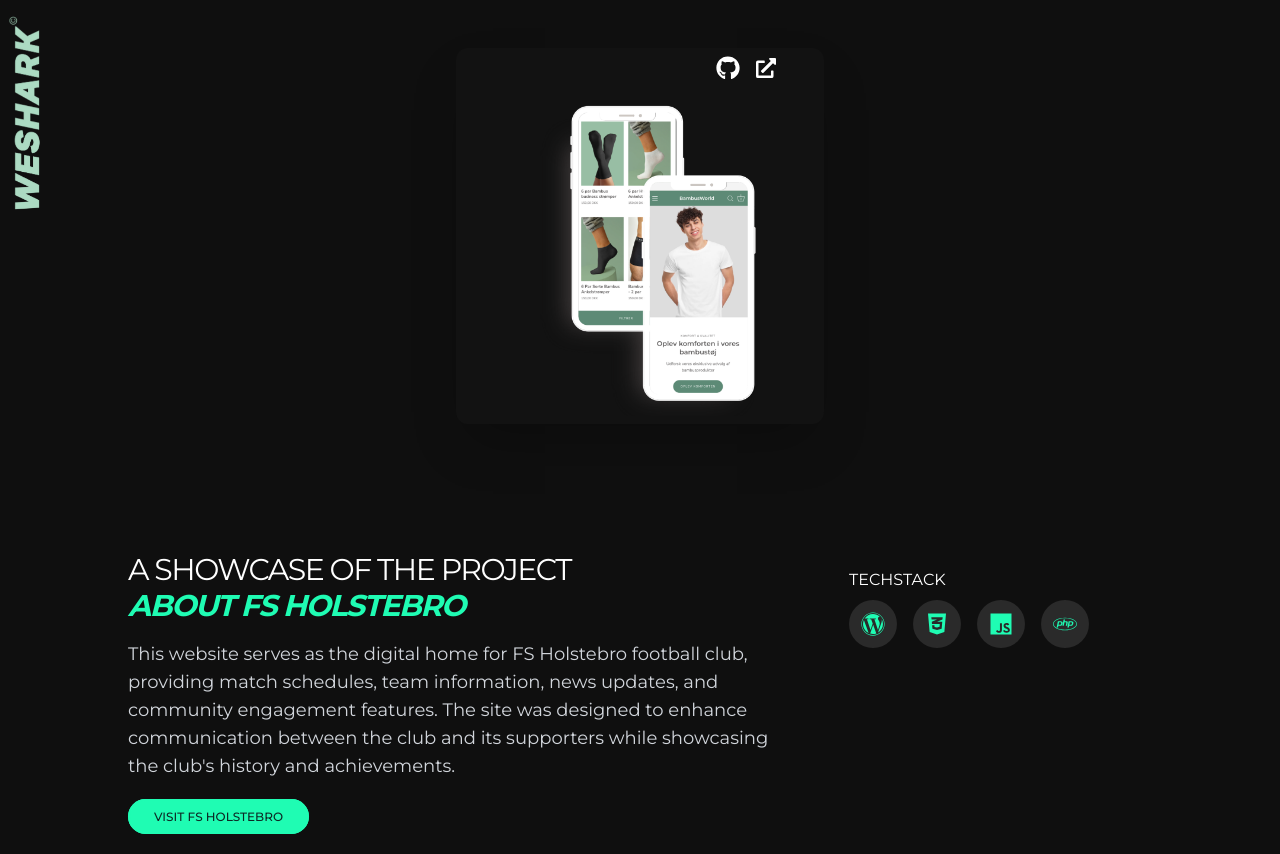
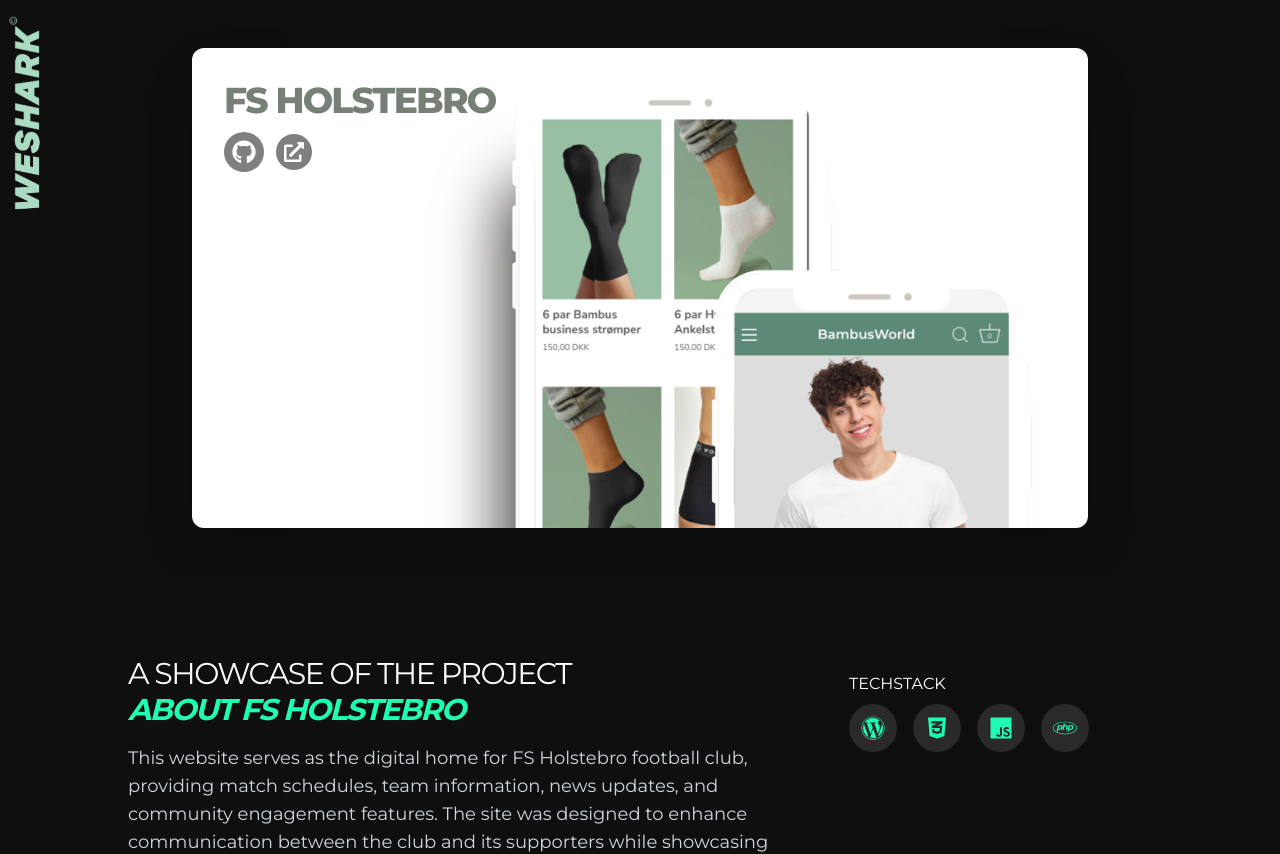
Before and after one commit to Aloushi755/portofolio-weshark, a Next.js app in the folder frontend/: page /projects/fs-holstebro in a window 1280 px wide. Shown: the top 854 px of the page. Built offline with nearby package versions, Linux system fonts and the light colour scheme.

Commit message:
Update project details and enhance ProjectPage layout with new hero image

```diff
--- a/frontend/app/data/projects.json
+++ b/frontend/app/data/projects.json
@@ -4,7 +4,7 @@
     "description": "A booking system for users to make and manage reservations.",
     "longDescription": "Resbook is a comprehensive booking system that enables users to easily make, view, and manage their reservations. The platform offers an intuitive interface for scheduling, real-time availability updates, and automated confirmation emails.",
     "imageSrc": "/resbookuser.png",
-    "detailImageSrc": "/resbookadmin.png",
+    "detailImageSrc": "/banner-project.webp",
     "href": "/projects/resbook-user",
     "externalUrl": "https://resbook.vercel.app",
     "type": "Web Application",
--- a/frontend/app/projects/[slug]/page.jsx
+++ b/frontend/app/projects/[slug]/page.jsx
@@ -70,40 +70,50 @@ export default function ProjectPage({ params }) {
     return (
         <>
             {/* ─────────────────────  FULL-WIDTH HERO  ───────────────────── */}
-            <section className="w-screen">
-                {/* the trick that actually stretches the background edge-to-edge */}
-                <div className="relative left-1/2 right-1/2 -ml-[50vw] -mr-[50vw] w-screen py-12">
-                    <div className="mx-auto max-w-6xl flex items-center justify-center">
-                        <div className="rounded-xl overflow-hidden shadow-2xl bg-green_spotify py-2 pr-12">
-                            <div className="flex justify-end items-center gap-4 pb-4">
-                                <a href={project.githubUrl || "#"}
-                                    target="_blank"
-                                    rel="noopener noreferrer"
-                                    className="text-white hover:text-green_light transition-colors"
-                                    title="View GitHub Repository">
-                                    <FaGithub size={24} />
-                                </a>
-                                <a href={project.externalUrl}
-                                    target="_blank"
-                                    rel="noopener noreferrer"
-                                    className="text-white hover:text-green_light transition-colors"
-                                    title="Visit Live Project">
-                                    <FaExternalLinkAlt size={20} />
-                                </a>
-                            </div>
-
+            <section className="relative w-full overflow-x-hidden">
+                <div className="left-1/2 right-1/2 w-screen max-w-[100vw] py-12 relative transform -translate-x-1/2">
+                    <div className="mx-auto flex items-center justify-center">
+                        {/* card that holds the icons + image */}
+                        <div className="w-full sm:max-w-xl md:max-w-2xl lg:max-w-4xl rounded-xl overflow-hidden shadow-2xl bg-white h-[60vh] relative">
+                            {/* hero image */}
                             <Image
                                 src={project.detailImageSrc || project.imageSrc}
                                 alt={project.title}
-                                width={1000}
-                                height={500}
+                                width={1400}      /* bigger intrinsic size for crispness */
+                                height={700}
                                 priority
-                                className="w-full h-[40vh] object-cover mx-auto"
+                                className="w-full h-auto object-cover object-center mx-auto"
                             />
+
+                            {/* action icons */}
+                            <div className="absolute top-8 left-8 flex flex-col items-start gap-3 z-10">
+                                <h1 className="text-green_oliven text-xl md:text-2xl lg:text-4xl tracking-tighter lg:max-w-7xl font-extrabold text-left uppercase">{project.title}</h1>
+                                <div className="flex items-center gap-3">
+                                    <a
+                                        href={project.githubUrl || "#"}
+                                        target="_blank"
+                                        rel="noopener noreferrer"
+                                        className="text-white hover:text-green_light transition-colors bg-black/50 p-2 rounded-full"
+                                        title="View GitHub Repository"
+                                    >
+                                        <FaGithub size={24} />
+                                    </a>
+                                    <a
+                                        href={project.externalUrl}
+                                        target="_blank"
+                                        rel="noopener noreferrer"
+                                        className="text-white hover:text-green_light transition-colors bg-black/50 p-2 rounded-full"
+                                        title="Visit Live Project"
+                                    >
+                                        <FaExternalLinkAlt size={20} />
+                                    </a>
+                                </div>
+                            </div>
                         </div>
                     </div>
                 </div>
             </section>
+
 
             {/* ─────────────────────  REST OF THE PAGE  ───────────────────── */}
             <div className="flex flex-col justify-center items-center w-full text-white px-8 py-16 max-w-7xl mx-auto">
```
Also changed, not shown: frontend/public/banner-project.webp (added).
